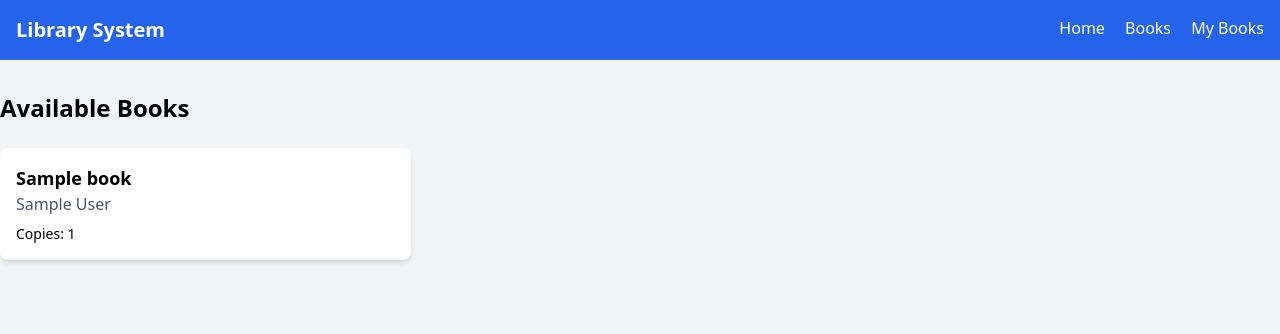
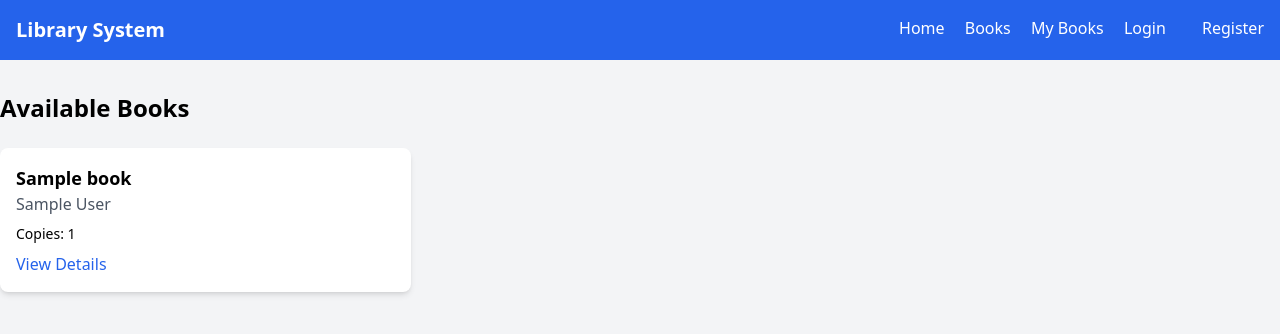
Before and after one commit to kay1403/library-management-system-api, a Django app: page /books/ in a window 1280 px wide. Shown: the top 334 px of the page. Run offline with Django 5.2, Linux system fonts and the light colour scheme; tables that the repository leaves empty hold one stand-in row (values such as "Sample post"); parts of the project's set-up code (start-up, migrations or seed data) failed here and were passed over.

Commit message:
urls errors fixed1

```diff
--- a/library_management/urls.py
+++ b/library_management/urls.py
@@ -1,13 +1,10 @@
 from django.contrib import admin
 from django.urls import path, include
-from django.http import JsonResponse
+from django.shortcuts import render
 from drf_spectacular.views import SpectacularAPIView, SpectacularSwaggerView
 from books.views import book_list_page, my_transactions_page
-from django.shortcuts import render
 from users.views import login_page, register_page
-
-
-
+from django.contrib.auth import views as auth_views
 
 
 def home_page(request):
@@ -15,14 +12,17 @@ def home_page(request):
 
 
 urlpatterns = [
-    path('', home_page),
+    path('', home_page, name='home_page'),
+    path('books/', book_list_page, name='books-list'),
+    path('my-transactions/', my_transactions_page, name='my-transactions'),
+    path('login/', login_page, name='login'),
+    path('register/', register_page, name='register'),
     path('admin/', admin.site.urls),
+    path('logout/', auth_views.LogoutView.as_view(next_page='/'), name='logout'),
+
+
     path('api/', include('books.urls')),
-    path('api/', include('users.urls')),
+    path('api/users/', include('users.urls')),
     path('api/schema/', SpectacularAPIView.as_view(), name='schema'),
     path('api/docs/', SpectacularSwaggerView.as_view(url_name='schema'), name='swagger-ui'),
-    path('books/', book_list_page),
-    path('my-transactions/', my_transactions_page),
-    path("login/", login_page),
-    path("register/", register_page),
 ]
--- a/static/css/output.css
+++ b/static/css/output.css
@@ -617,6 +617,14 @@ video {
   margin-top: 2rem;
 }
 
+.ml-4 {
+  margin-left: 1rem;
+}
+
+.mt-4 {
+  margin-top: 1rem;
+}
+
 .block {
   display: block;
 }
@@ -631,6 +639,10 @@ video {
 
 .grid {
   display: grid;
+}
+
+.hidden {
+  display: none;
 }
 
 .min-h-screen {
@@ -717,6 +729,11 @@ video {
   padding-bottom: 0.5rem;
 }
 
+.py-4 {
+  padding-top: 1rem;
+  padding-bottom: 1rem;
+}
+
 .text-center {
   text-align: center;
 }
@@ -774,6 +791,15 @@ video {
   color: rgb(255 255 255 / var(--tw-text-opacity));
 }
 
+.text-blue-600 {
+  --tw-text-opacity: 1;
+  color: rgb(37 99 235 / var(--tw-text-opacity));
+}
+
+.underline {
+  text-decoration-line: underline;
+}
+
 .shadow {
   --tw-shadow: 0 1px 3px 0 rgb(0 0 0 / 0.1), 0 1px 2px -1px rgb(0 0 0 / 0.1);
   --tw-shadow-colored: 0 1px 3px 0 var(--tw-shadow-color), 0 1px 2px -1px var(--tw-shadow-color);
--- a/tailwind.config.js
+++ b/tailwind.config.js
@@ -6,5 +6,8 @@ module.exports = {
   theme: {
     extend: {},
   },
-  plugins: [],
+  plugins: [
+    require('tailwindcss'),
+    require('autoprefixer'),
+  ],
 }
--- a/templates/base.html
+++ b/templates/base.html
@@ -12,14 +12,28 @@
     <div class="container mx-auto flex justify-between">
         <h1 class="text-xl font-bold">Library System</h1>
         <div>
-            <a href="/" class="mr-4 hover:underline">Home</a>
-            <a href="/books/" class="mr-4 hover:underline">Books</a>
-            <a href="/my-transactions/" class="hover:underline">My Books</a>
+            <a href="{% url 'home_page' %}" class="mr-4 hover:underline">Home</a>
+            <a href="{% url 'books-list' %}" class="mr-4 hover:underline">Books</a>
+            <a href="{% url 'my-transactions' %}" class="mr-4 hover:underline">My Books</a>
+
+            {% if user.is_authenticated %}
+                <span>Hi, {{ user.username }}</span>
+                <form action="{% url 'logout' %}" method="post" style="display:inline;">
+                    {% csrf_token %}
+                    <button type="submit" class="ml-4 hover:underline text-white bg-transparent border-none cursor-pointer">
+                        Logout
+                    </button>
+                </form>
+            {% else %}
+                <a href="{% url 'login' %}" class="mr-4 hover:underline">Login</a>
+                <a href="{% url 'register' %}" class="ml-4 hover:underline">Register</a>
+            {% endif %}
         </div>
     </div>
 </nav>
 
 <div class="container mx-auto mt-8">
+    {% include "includes/messages.html" %}
     {% block content %}{% endblock %}
 </div>
 
--- a/templates/books/book_list.html
+++ b/templates/books/book_list.html
@@ -1,4 +1,6 @@
 {% extends "base.html" %}
+
+{% block title %}Books{% endblock %}
 
 {% block content %}
 <h2 class="text-2xl font-bold mb-6">Available Books</h2>
@@ -9,6 +11,7 @@
         <h3 class="text-lg font-semibold">{{ book.title }}</h3>
         <p class="text-gray-600">{{ book.author }}</p>
         <p class="text-sm mt-2">Copies: {{ book.copies_available }}</p>
+        <a href="{% url 'book-detail' book.id %}" class="text-blue-600 hover:underline mt-2 block">View Details</a>
     </div>
     {% endfor %}
 </div>
--- a/templates/books/my_transactions.html
+++ b/templates/books/my_transactions.html
@@ -1,4 +1,6 @@
 {% extends "base.html" %}
+
+{% block title %}My Transactions{% endblock %}
 
 {% block content %}
 <h2 class="text-2xl font-bold mb-6">My Transactions</h2>
@@ -18,6 +20,10 @@
             <td class="py-2 px-4">{{ t.checkout_date }}</td>
             <td class="py-2 px-4">{{ t.status }}</td>
         </tr>
+        {% empty %}
+        <tr>
+            <td colspan="3" class="text-center py-4">No transactions found.</td>
+        </tr>
         {% endfor %}
     </tbody>
 </table>
--- a/templates/books/overdue.html
+++ b/templates/books/overdue.html
@@ -1,4 +1,6 @@
 {% extends "base.html" %}
+
+{% block title %}Overdue Books{% endblock %}
 
 {% block content %}
 <h2 class="text-2xl font-bold mb-4 text-red-600">Overdue Books</h2>
--- a/templates/users/login.html
+++ b/templates/users/login.html
@@ -1,4 +1,6 @@
 {% extends "base.html" %}
+
+{% block title %}Login{% endblock %}
 
 {% block content %}
 <div class="max-w-md mx-auto bg-white p-6 shadow rounded">
@@ -6,9 +8,7 @@
     <form method="POST">
         {% csrf_token %}
         {{ form.as_p }}
-        <button class="bg-blue-600 text-white px-4 py-2 rounded">
-            Login
-        </button>
+        <button class="bg-blue-600 text-white px-4 py-2 rounded">Login</button>
     </form>
 </div>
 {% endblock %}
```
Also changed, not shown: books/urls.py (+5 -3 lines), library_management/settings.py (+6 -1 lines), templates/books/book_detail.html (+12 -0 lines).
